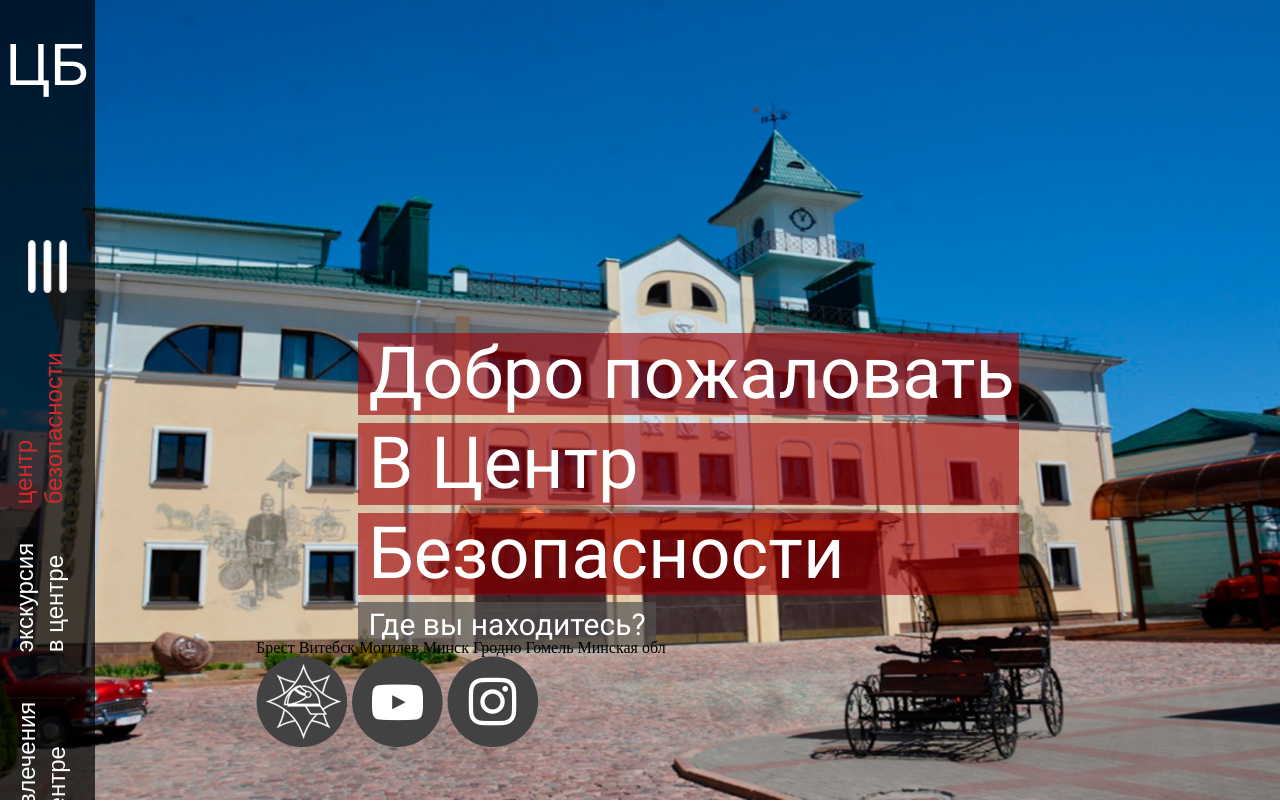
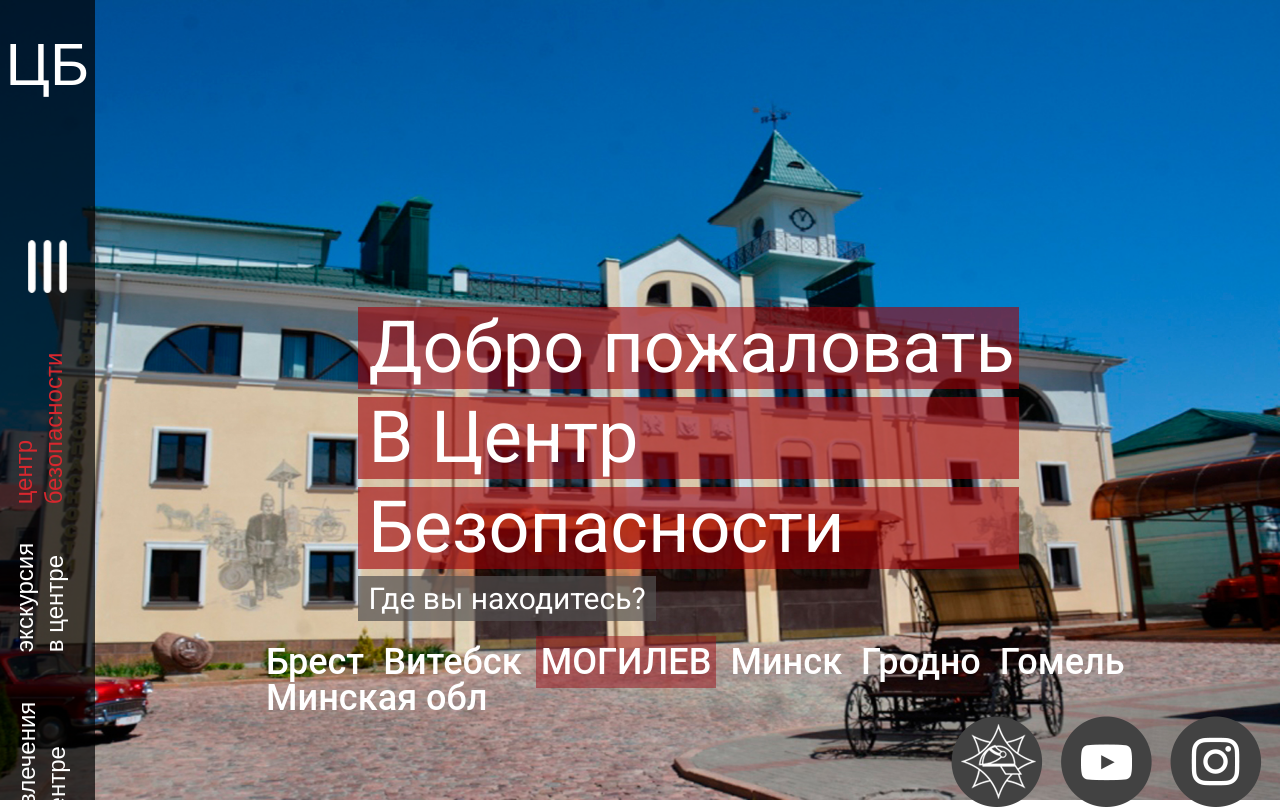
Before and after one commit to Vadimohka/FrontEnd2020, a plain HTML site: page index.html in a window 1280 px wide. Drawn offline with Linux system fonts and the light colour scheme.

Commit message:
fix: elements position and visual apperance

```diff
--- a/index.html
+++ b/index.html
@@ -42,19 +42,20 @@
             <div class="swiper-bullets">
                 <a class="swiper-bullet">Брест</a>
                 <a class="swiper-bullet">Витебск</a>
-                <a class="swiper-bullet">Могилев</a>
+                <a class="swiper-bullet active_bullet">Могилев</a>
                 <a class="swiper-bullet">Минск</a>
                 <a class="swiper-bullet">Гродно</a>
                 <a class="swiper-bullet">Гомель</a>
                 <a class="swiper-bullet">Минская обл</a>
             </div>
             <div class="social-links">
-                <a class="social-link"><img src="./resources/img/MCHS.png" alt="Сайт МЧС"></a>
-                <a class="social-link"><img src="./resources/img/youtube_alt.png" alt="Youtube"></a>
-                <a class="social-link"><img src="./resources/img/instagram.png" alt="Instagram"></a>
+                <a class="social-link" href="www.github.com"><img src="./resources/img/MCHS.png" alt="Сайт МЧС"></a>
+                <a class="social-link" href="www.youtube.com"><img src="./resources/img/youtube_alt.png" alt="Youtube"></a>
+                <a class="social-link" href="www.instagram.com"><img src="./resources/img/instagram.png" alt="Instagram"></a>
             </div>
         </div>
     </section>
+
 </body>
 
 </html>
--- a/styles/styles.css
+++ b/styles/styles.css
@@ -21,8 +21,7 @@ time, mark, audio, video {
 	vertical-align: baseline;
 }
 /* HTML5 display-role reset for older browsers */
-article, aside, details, figcaption, figure,
-footer, header, hgroup, menu, nav, section {
+article, aside, details, figcaption, figure, header, hgroup, menu, nav, section {
 	display: block;
 }
 body {
@@ -153,7 +152,7 @@ body{
 
 .content{
     padding-left: 20%;
-    padding-top: 26%;
+    padding-top: 24%;
 }
 
 .logo h2{
@@ -180,13 +179,35 @@ body{
     display: block;
     margin-left: 10%;
     margin-top: 15px;
+    margin-bottom: 30px;
 }
 
 .content-position a{
-
     font-family: 'Roboto';
     color: white;
     font-size: 30px;
     padding: 5px 10px;
     background-color: rgba(83,80,80,0.7);
 }
+
+.swiper-bullet{
+    font-family: 'Roboto medium' ;
+    color: white;
+    font-size: 36px;
+    padding: 5px;
+    margin-left: 5px;
+}
+
+.active_bullet{
+    background: rgba(156, 18,26, 0.5);
+    text-transform: uppercase;
+}
+
+.social-links{
+    width: auto;
+    display: flex;
+    justify-content: flex-end;
+}
+.social-link{
+    margin-right: 18px;
+}
```
